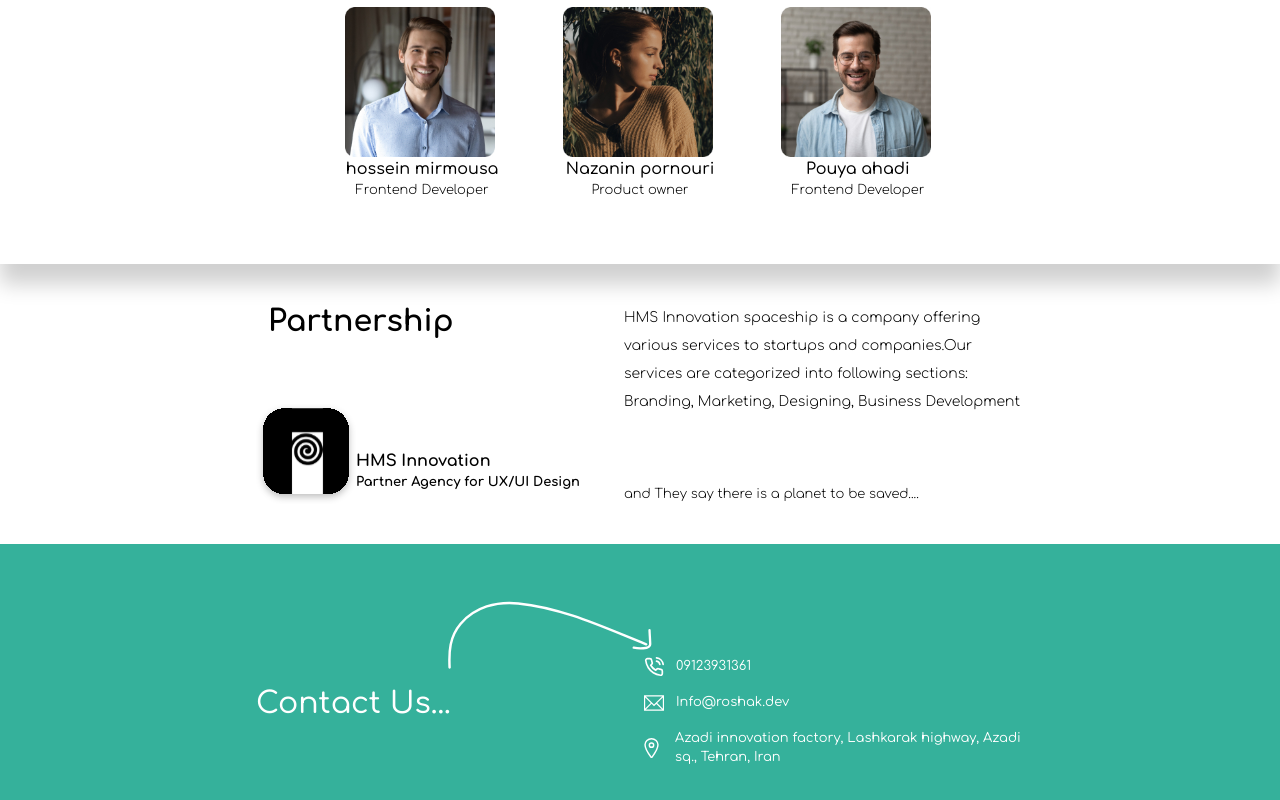
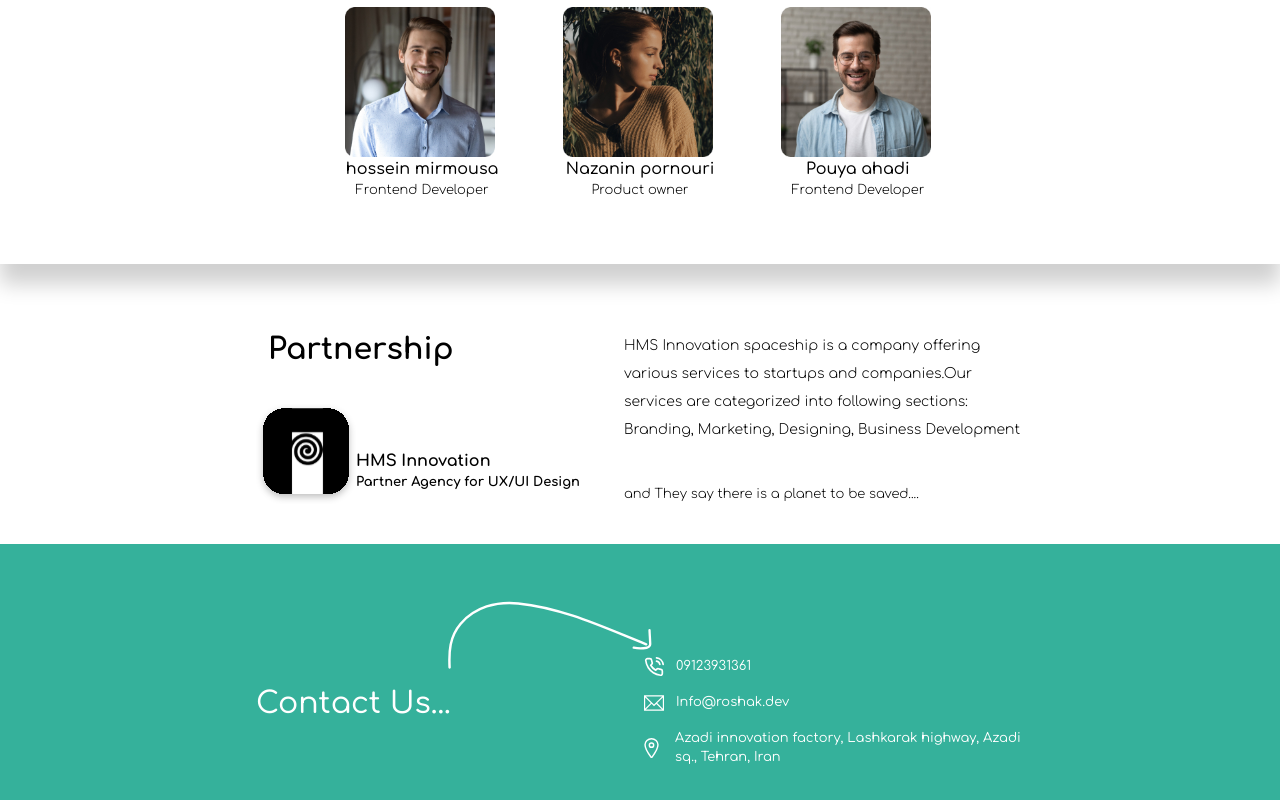
Before and after one commit to PouyaAhd/Roshak, a Next.js app: page / in a window 1280 px wide. Shown: the part 1727-2527 px from the top of the page. Built offline with nearby package versions, Linux system fonts and the light colour scheme.

Commit message:
fixed issues

```diff
--- a/src/components/ui/partnership/index.jsx
+++ b/src/components/ui/partnership/index.jsx
@@ -3,7 +3,7 @@ import React from "react";
 
 function index() {
   return (
-    <div className="flex justify-between flex-col md:flex-row items-stretch w-full md:w-[60%] m-auto md:h-[25vh] px-3 md:px-0" >
+    <div className="flex justify-between flex-col md:flex-row items-stretch w-full md:w-[60%] m-auto md:h-[25vh] px-3 md:px-0 pt-7" >
       <div className="w-full flex flex-col justify-between">
         <h1 className=" text-3xl ml-3 font-bold">Partnership</h1>
         <div className="flex items-end">
```
